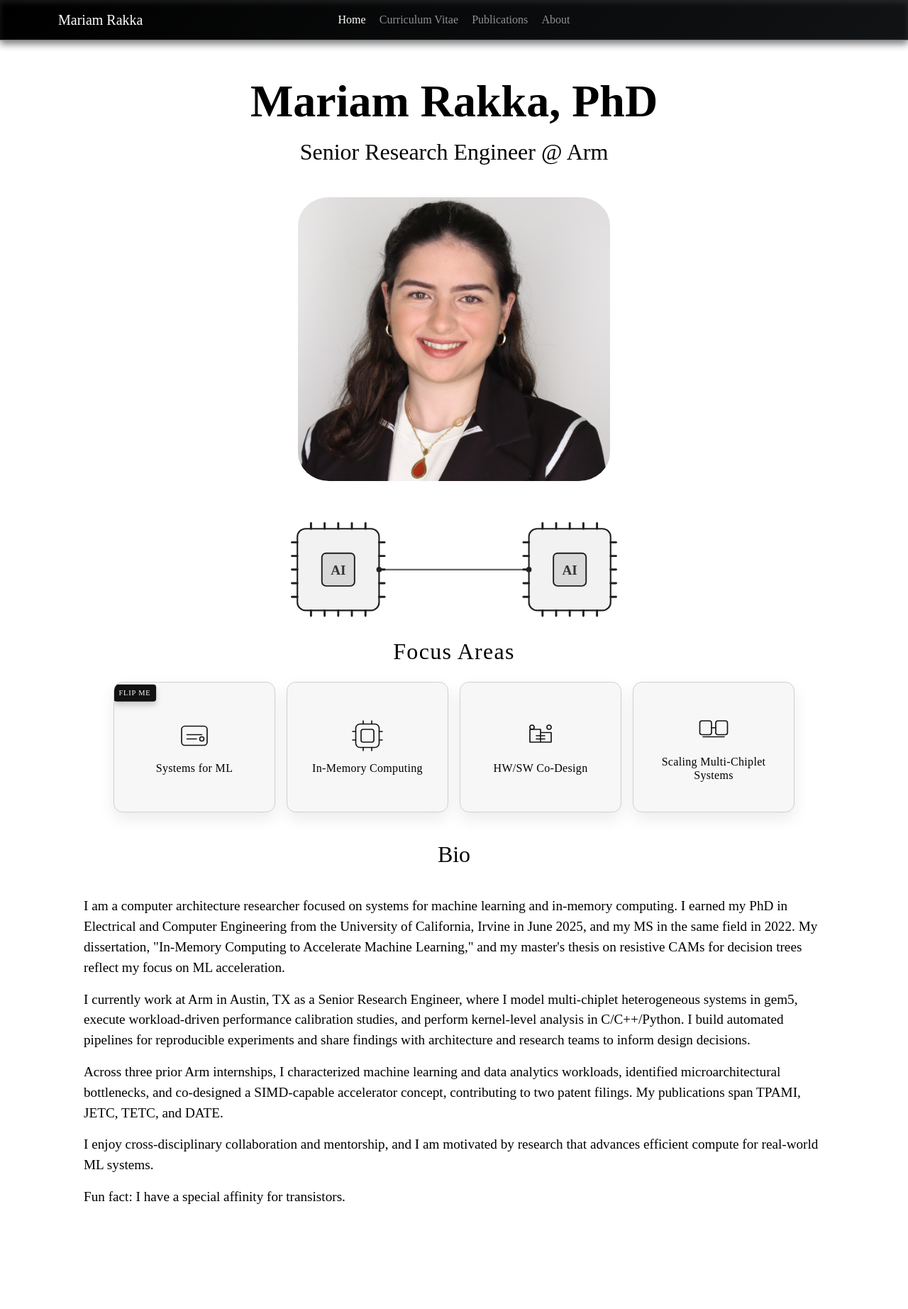
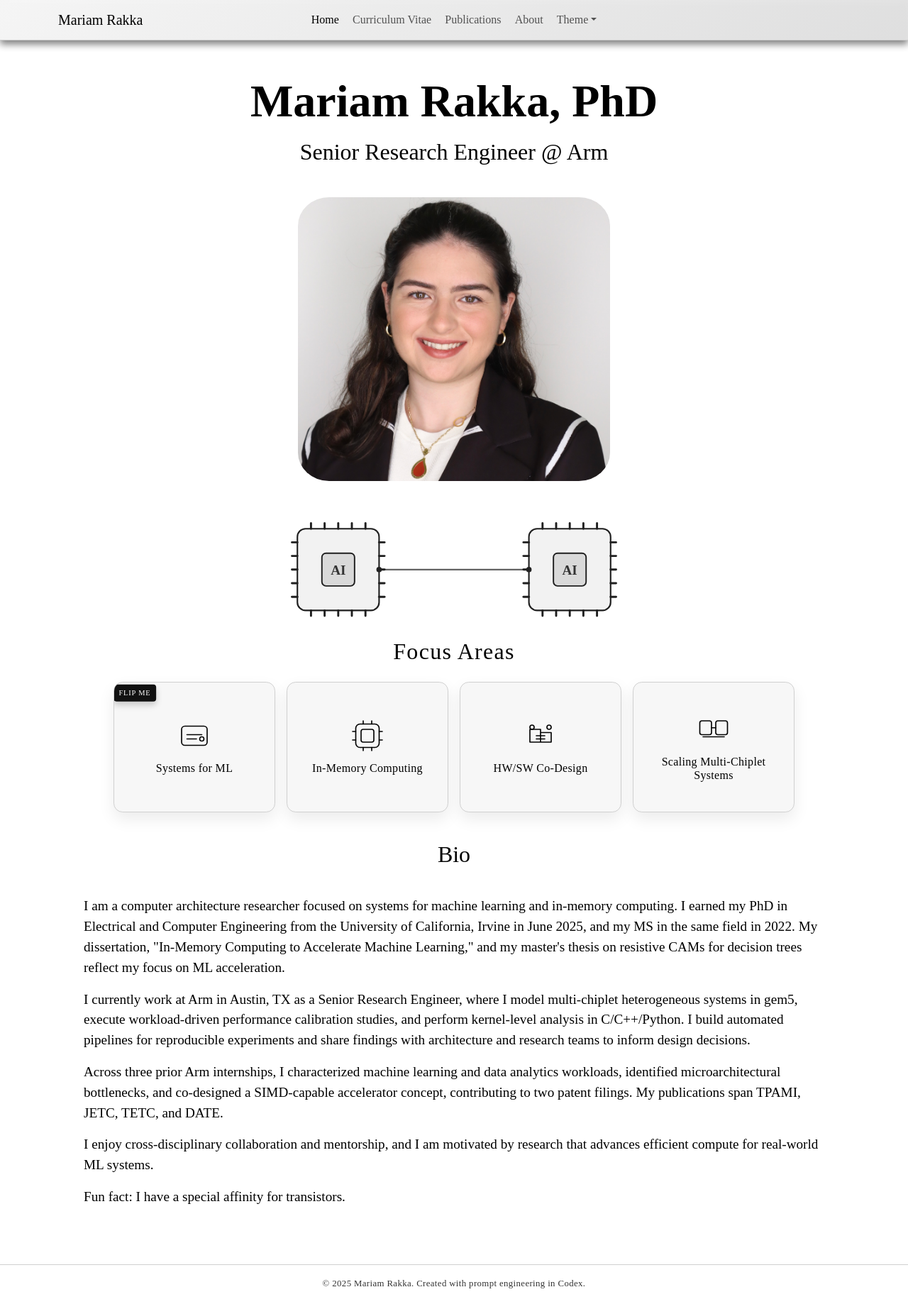
Before and after one commit to mariamrakka/mariamrakka.github.io, a React (Create React App) app: page /#/ in a window 1280 px wide. Shown: the whole page at 71% size. Before the commit the page ends 1782 px from the top, so only its background shows below. Built offline with nearby package versions, Linux system fonts and the light colour scheme; no server answers.

Commit message:
toggle mode, copywrite, captcha

```diff
--- a/src/App.js
+++ b/src/App.js
@@ -6,16 +6,50 @@ import MyNavbar from "./Components/MyNavbar.js";
 import Publications from "./Pages/Publications.js";
 import About from "./Pages/About.js";
 
+const getInitialTheme = () => {
+    if (typeof window === "undefined") {
+        return "light";
+    }
+
+    const storedTheme = window.localStorage.getItem("theme");
+    if (storedTheme === "light" || storedTheme === "dark") {
+        return storedTheme;
+    }
+
+    if (
+        window.matchMedia &&
+        window.matchMedia("(prefers-color-scheme: dark)").matches
+    ) {
+        return "dark";
+    }
+
+    return "light";
+};
+
 const App = () => {
+    const [theme, setTheme] = React.useState(getInitialTheme);
+    const currentYear = 2025;
+
+    React.useEffect(() => {
+        document.documentElement.style.colorScheme = theme;
+        window.localStorage.setItem("theme", theme);
+    }, [theme]);
+
     return (
-        <div className="dark-theme">
-            <MyNavbar />
+        <div className={`app theme-${theme}`}>
+            <MyNavbar theme={theme} onThemeChange={setTheme} />
+            <main className="app-content">
                 <Routes>
                     <Route path="/" element={<Home />} />
                     <Route path="/vitae" element={<Vitae />} />
                     <Route path="/publications" element={<Publications />} />
                     <Route path="/about" element={<About />} />
                 </Routes>
+            </main>
+            <footer className="site-footer">
+                © {currentYear} Mariam Rakka. Created with prompt engineering in
+                Codex.
+            </footer>
         </div>
     );
 };
--- a/src/Components/MyNavbar.js
+++ b/src/Components/MyNavbar.js
@@ -1,10 +1,17 @@
 import React from "react";
-import { Navbar, Nav, Container } from "react-bootstrap";
+import { Navbar, Nav, Container, NavDropdown } from "react-bootstrap";
 import { NavLink } from "react-router-dom";
 
-const MyNavbar = () => {
+const MyNavbar = ({ theme, onThemeChange }) => {
+    const isDark = theme === "dark";
+
     return (
-        <Navbar collapseOnSelect expand="lg" bg="dark" variant="dark">
+        <Navbar
+            collapseOnSelect
+            expand="lg"
+            bg={isDark ? "dark" : "light"}
+            variant={isDark ? "dark" : "light"}
+        >
             <Container>
                 <Navbar.Brand className="d-flex align-items-center">
                     {/* <img
@@ -34,6 +41,23 @@ const MyNavbar = () => {
                             <Nav.Link as={NavLink} to="/about">
                                 About
                             </Nav.Link>
+                            <NavDropdown
+                                title="Theme"
+                                id="theme-dropdown"
+                            >
+                                <NavDropdown.Item
+                                    active={theme === "light"}
+                                    onClick={() => onThemeChange("light")}
+                                >
+                                    Light
+                                </NavDropdown.Item>
+                                <NavDropdown.Item
+                                    active={theme === "dark"}
+                                    onClick={() => onThemeChange("dark")}
+                                >
+                                    Dark
+                                </NavDropdown.Item>
+                            </NavDropdown>
                         </Nav>
                     </div>
                 </Navbar.Collapse>
--- a/src/index.css
+++ b/src/index.css
@@ -4,6 +4,48 @@
     --text-color: #000000;
     --accent-color: #ffffff;
     --border-color: #888888;
+    --surface-bg: #f7f7f7;
+    --surface-strong: #ffffff;
+    --surface-border: #d0d0d0;
+    --surface-inverse: #111111;
+    --surface-inverse-text: #ffffff;
+    --muted-text: #333333;
+    --nav-bg: rgba(245, 245, 245, 1);
+    --nav-bg-end: rgba(220, 220, 220, 0.9);
+    --nav-border: #cccccc;
+    --nav-hover: #111111;
+    --focus-outline: #222222;
+    --chip-body: #f2f2f2;
+    --chip-core: #d9d9d9;
+    --chip-stroke: #1f1f1f;
+    --chip-text: #333333;
+    --chip-link: #222222;
+    --chip-node: #222222;
+}
+
+.theme-dark {
+    --bg-color: #0f0f0f;
+    --card-bg: #1a1a1a;
+    --text-color: #f5f5f5;
+    --accent-color: #f5f5f5;
+    --border-color: #2d2d2d;
+    --surface-bg: #1a1a1a;
+    --surface-strong: #111111;
+    --surface-border: #333333;
+    --surface-inverse: #f5f5f5;
+    --surface-inverse-text: #111111;
+    --muted-text: #c8c8c8;
+    --nav-bg: rgba(12, 12, 12, 1);
+    --nav-bg-end: rgba(12, 12, 12, 0.6);
+    --nav-border: #2d2d2d;
+    --nav-hover: #ffffff;
+    --focus-outline: #f5f5f5;
+    --chip-body: #1f1f1f;
+    --chip-core: #2c2c2c;
+    --chip-stroke: #e0e0e0;
+    --chip-text: #f0f0f0;
+    --chip-link: #d2d2d2;
+    --chip-node: #d2d2d2;
 }
 
 * {
@@ -21,11 +63,42 @@ textarea {
     pointer-events: auto;
 }
 
+.g-recaptcha,
+.g-recaptcha * {
+    pointer-events: auto;
+}
+
 body {
     margin: 0;
     font-family: "Times New Roman", Times, serif;
     background-color: var(--bg-color);
     color: var(--text-color);
+}
+
+html,
+body,
+#root {
+    min-height: 100%;
+}
+
+.app {
+    min-height: 100vh;
+    display: flex;
+    flex-direction: column;
+}
+
+.app-content {
+    flex: 1;
+}
+
+.site-footer {
+    text-align: center;
+    padding: 1.1rem 1rem 1.6rem;
+    font-size: 0.8rem;
+    letter-spacing: 0.03em;
+    color: var(--muted-text);
+    border-top: 0.08rem solid var(--surface-border);
+    background-color: var(--bg-color);
 }
 
 a {
@@ -44,12 +117,12 @@ li {
     background-color: var(--bg-color);
     background-image: linear-gradient(
         135deg,
-        rgba(0, 0, 0, 1),
-        rgba(0, 0, 0, 0.5)
+        var(--nav-bg),
+        var(--nav-bg-end)
     );
     box-shadow: inset 0 0.2rem 0.5rem rgba(255, 255, 255, 0.1),
         0 0.4rem 0.6rem rgba(0, 0, 0, 0.5);
-    border-bottom: 0.1rem solid var(--border-color);
+    border-bottom: 0.1rem solid var(--nav-border);
 }
 
 .navbar-nav .nav-link {
@@ -59,7 +132,7 @@ li {
 
 .navbar-nav .nav-link:hover {
     transform: scale(1.05);
-    color: var(--accent-color);
+    color: var(--nav-hover);
 }
 
 .centered-nav {
@@ -143,33 +216,33 @@ li {
 }
 
 .focus-line .chip-body {
-    fill: #f2f2f2;
-    stroke: #1f1f1f;
+    fill: var(--chip-body);
+    stroke: var(--chip-stroke);
     stroke-width: 2.2;
 }
 
 .focus-line .chip-core {
-    fill: #d9d9d9;
-    stroke: #1f1f1f;
+    fill: var(--chip-core);
+    stroke: var(--chip-stroke);
     stroke-width: 2;
 }
 
 .focus-line .chip-text {
     font-size: 20px;
     font-weight: 600;
-    fill: #333333;
+    fill: var(--chip-text);
     font-family: "Times New Roman", Times, serif;
 }
 
 .focus-line .chip-pin {
-    stroke: #1f1f1f;
+    stroke: var(--chip-stroke);
     stroke-width: 3;
     stroke-linecap: round;
 }
 
 .focus-line .chip-link {
     fill: none;
-    stroke: #222222;
+    stroke: var(--chip-link);
     stroke-width: 2.4;
     stroke-linecap: round;
     opacity: 0.7;
@@ -179,7 +252,7 @@ li {
 }
 
 .focus-line .chip-node {
-    fill: #222222;
+    fill: var(--chip-node);
 }
 
 
@@ -200,7 +273,7 @@ li {
 }
 
 .focus-card:focus-visible .focus-card-inner {
-    outline: 0.18rem solid #222222;
+    outline: 0.18rem solid var(--focus-outline);
     outline-offset: 0.2rem;
 }
 
@@ -225,8 +298,8 @@ li {
     gap: 0.75rem;
     padding: 1.2rem 1.4rem;
     border-radius: 0.8rem;
-    border: 0.08rem solid #d0d0d0;
-    background-color: #f7f7f7;
+    border: 0.08rem solid var(--surface-border);
+    background-color: var(--surface-bg);
     box-shadow: 0 0.6rem 1.4rem rgba(0, 0, 0, 0.08);
     backface-visibility: hidden;
     overflow: hidden;
@@ -237,8 +310,8 @@ li {
     top: 0.7rem;
     left: 0.7rem;
     transform: translate(-20%, -35%);
-    background-color: #111111;
-    color: #ffffff;
+    background-color: var(--surface-inverse);
+    color: var(--surface-inverse-text);
     font-size: 0.65rem;
     letter-spacing: 0.08em;
     text-transform: uppercase;
@@ -252,14 +325,15 @@ li {
     font-size: 0.92rem;
     line-height: 1.4;
     text-align: center;
-    color: #222222;
+    color: var(--text-color);
+    pointer-events: auto;
 }
 
 .focus-icon {
     width: 3rem;
     height: 3rem;
     fill: none;
-    stroke: #111111;
+    stroke: var(--text-color);
     stroke-width: 2.2;
     stroke-linecap: round;
     stroke-linejoin: round;
@@ -289,6 +363,7 @@ li {
     }
 
     .focus-grid {
+        grid-template-columns: repeat(2, minmax(0, 1fr));
         gap: 0.5rem;
     }
 
@@ -331,10 +406,16 @@ li {
         overflow-y: auto;
         align-content: start;
         -webkit-overflow-scrolling: touch;
+        pointer-events: auto;
+        touch-action: pan-y;
     }
 }
 
 @media (max-width: 400px) {
+    .focus-grid {
+        grid-template-columns: 1fr;
+    }
+
     .focus-card-inner {
         min-height: 0;
         aspect-ratio: 1 / 1;
@@ -403,7 +484,7 @@ li {
 }
 
 .accordion-button:not(.collapsed) {
-    background-color: var(--accent-color);
+    background-color: var(--surface-strong);
     color: var(--text-color);
 }
 
@@ -444,7 +525,7 @@ li {
 }
 
 .card-subtitle {
-    color: #444444;
+    color: var(--muted-text);
     margin-bottom: 0.5rem;
     font-size: 1.1em;
 }
@@ -478,10 +559,10 @@ li {
 
 /* CV refinements */
 .cv-page {
-    --cv-surface: #f7f7f7;
-    --cv-surface-strong: #ffffff;
-    --cv-border: #d0d0d0;
-    --cv-accent: #111111;
+    --cv-surface: var(--surface-bg);
+    --cv-surface-strong: var(--surface-strong);
+    --cv-border: var(--surface-border);
+    --cv-accent: var(--surface-inverse);
 }
 
 .cv-page .accordion {
@@ -540,13 +621,13 @@ li {
 
 .cv-page .card-subtitle {
     font-size: 0.98rem;
-    color: #555555;
+    color: var(--muted-text);
     margin-bottom: 0.4rem;
 }
 
 .cv-page .card-description {
     font-size: 0.98rem;
-    color: #333333;
+    color: var(--muted-text);
     margin-bottom: 0.5rem;
 }
 
@@ -649,7 +730,7 @@ li {
 
 .contact-page .contact-card-item {
     border-left: 0.2rem solid var(--text-color);
-    background-color: #f7f7f7;
+    background-color: var(--surface-bg);
     border-radius: 0.8rem;
     box-shadow: 0 0.6rem 1.6rem rgba(0, 0, 0, 0.08);
     padding: 1.4rem 1.6rem;
@@ -680,17 +761,17 @@ li {
     font-size: 0.75rem;
     letter-spacing: 0.12em;
     text-transform: uppercase;
-    color: #333333;
+    color: var(--muted-text);
 }
 
 .contact-input,
 .contact-textarea {
     width: 100%;
-    border: 0.08rem solid #c8c8c8;
+    border: 0.08rem solid var(--surface-border);
     border-radius: 0.5rem;
     padding: 0.7rem 0.85rem;
     font-size: 1rem;
-    background-color: #ffffff;
+    background-color: var(--surface-strong);
     color: var(--text-color);
     font-family: "Times New Roman", Times, serif;
 }
@@ -698,7 +779,7 @@ li {
 .contact-input:focus,
 .contact-textarea:focus {
     outline: none;
-    border-color: #1f1f1f;
+    border-color: var(--text-color);
     box-shadow: 0 0 0 0.15rem rgba(31, 31, 31, 0.2);
 }
 
@@ -717,8 +798,8 @@ li {
     border: none;
     border-radius: 999px;
     padding: 0.7rem 1.8rem;
-    background-color: #111111;
-    color: #ffffff;
+    background-color: var(--surface-inverse);
+    color: var(--surface-inverse-text);
     font-size: 0.8rem;
     font-weight: 600;
     letter-spacing: 0.12em;
@@ -734,7 +815,7 @@ li {
 .contact-divider {
     height: 0.08rem;
     width: 100%;
-    background-color: #d0d0d0;
+    background-color: var(--surface-border);
 }
 
 .contact-details {
@@ -746,7 +827,7 @@ li {
     gap: 0.4rem;
     text-align: left;
     padding: 0.85rem 0;
-    border-bottom: 0.08rem solid #d0d0d0;
+    border-bottom: 0.08rem solid var(--surface-border);
     margin: 0;
 }
 
@@ -758,7 +839,7 @@ li {
     font-size: 0.85rem;
     letter-spacing: 0.08em;
     text-transform: uppercase;
-    color: #333333;
+    color: var(--muted-text);
     width: auto;
     text-align: left;
 }
```
Also changed, not shown: src/Pages/About.js (+2 -39 lines), 1 other file (tests, documents, lock files or other folders). Lines whose indentation alone changed are shown as unchanged.
